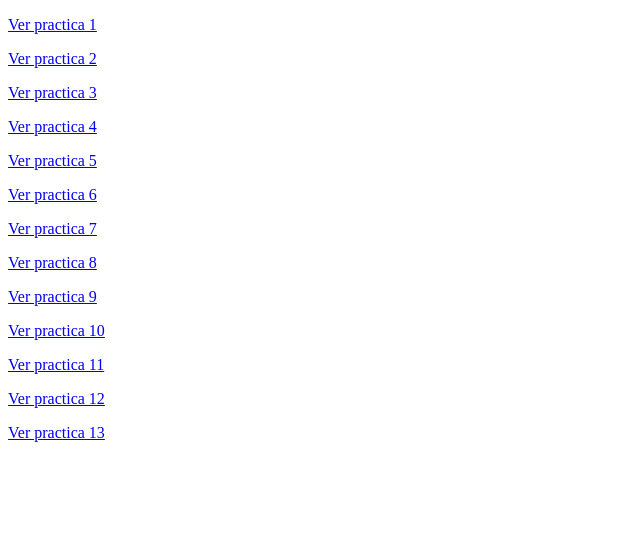
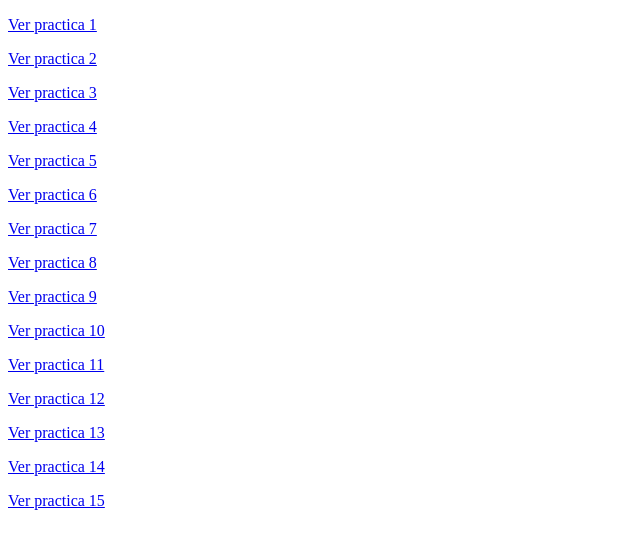
Before and after one commit to CarlosManSerr/DesarrolloWeb, a plain HTML site: page index.html in a window 1280 px wide. Shown: the whole page, without its empty margins (0-640 px from the left). Drawn offline with Linux system fonts and the light colour scheme.

Commit message:
practica 15

```diff
--- a/index.html
+++ b/index.html
@@ -45,5 +45,11 @@
     <p>
         <a href="Practica 13/index.html">Ver practica 13</a>
     </p>
+    <p>
+        <a href="Practica 14/index.html">Ver practica 14</a>
+    </p>
+    <p>
+        <a href="Practica 15/index.html">Ver practica 15</a>
+    </p>
 </body>
 </html>
```
